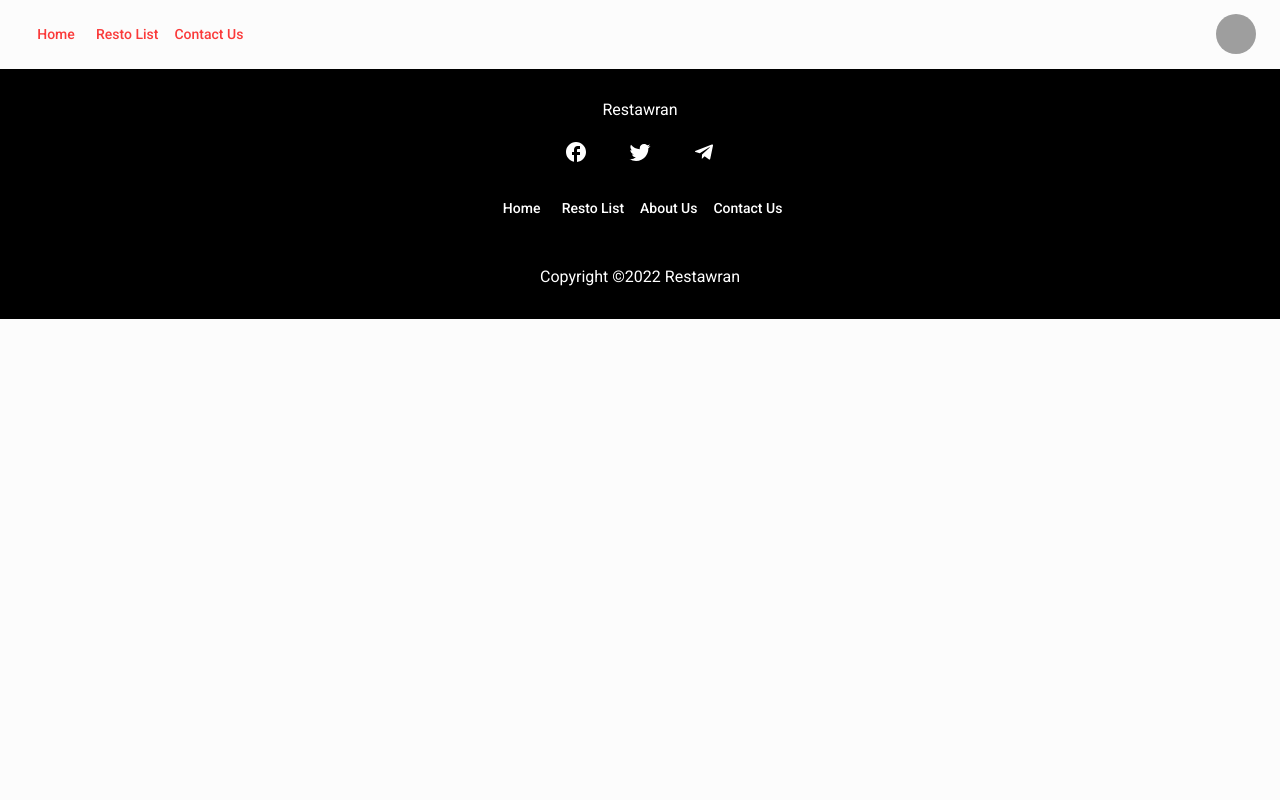
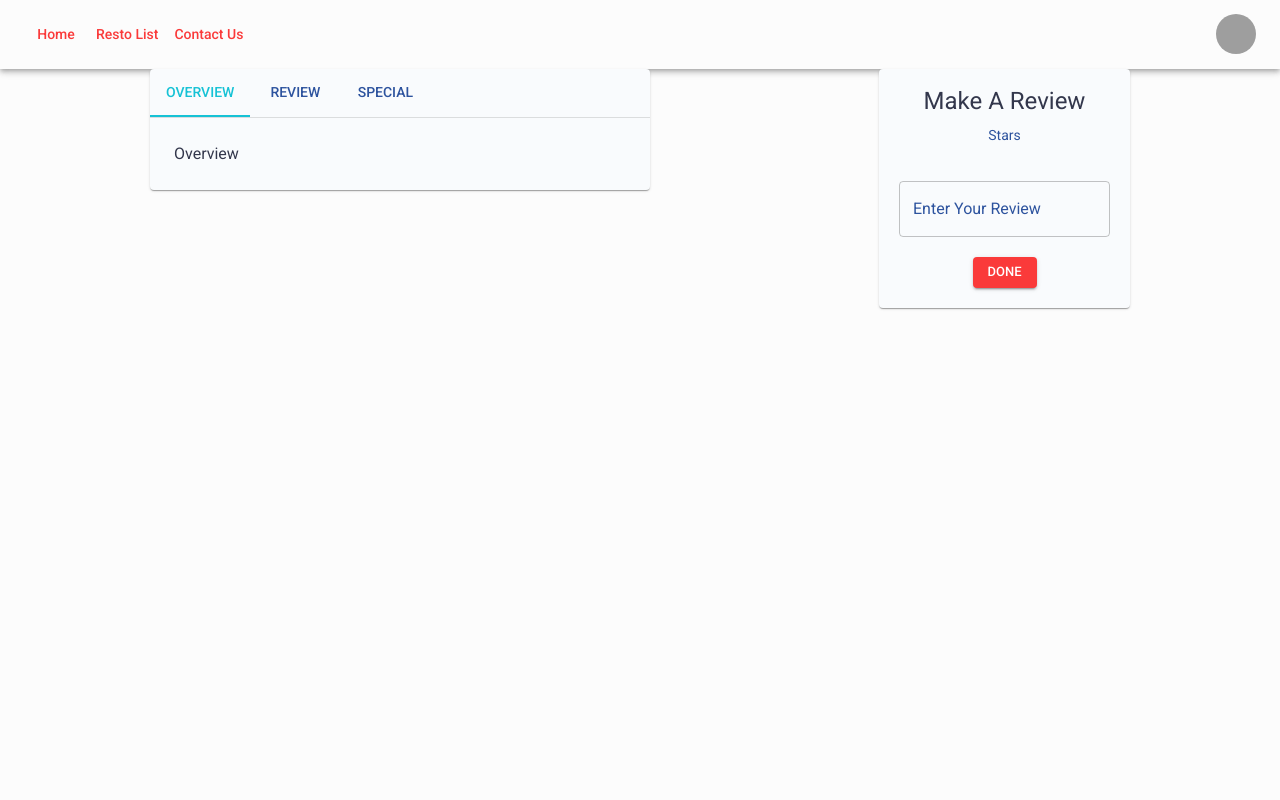
Before and after one commit to LEADER-REGINE/finals, a React (Create React App) app: page /ViewResto in a window 1280 px wide. Shown: the top 800 px of the page. Built offline with nearby package versions, Linux system fonts and the light colour scheme; grey boxes are pictures that could not be loaded.

Commit message:
viewresto

```diff
--- /dev/null
+++ b/src/component/viewRestoTab.js
@@ -0,0 +1,68 @@
+import * as React from 'react';
+import PropTypes from 'prop-types';
+import Tabs from '@mui/material/Tabs';
+import Tab from '@mui/material/Tab';
+import Typography from '@mui/material/Typography';
+import Box from '@mui/material/Box';
+
+function TabPanel(props) {
+  const { children, value, index, ...other } = props;
+
+  return (
+    <div
+      role="tabpanel"
+      hidden={value !== index}
+      id={`simple-tabpanel-${index}`}
+      aria-labelledby={`simple-tab-${index}`}
+      {...other}
+    >
+      {value === index && (
+        <Box sx={{ p: 3 }}>
+          <Typography>{children}</Typography>
+        </Box>
+      )}
+    </div>
+  );
+}
+
+TabPanel.propTypes = {
+  children: PropTypes.node,
+  index: PropTypes.number.isRequired,
+  value: PropTypes.number.isRequired,
+};
+
+function a11yProps(index) {
+  return {
+    id: `simple-tab-${index}`,
+    'aria-controls': `simple-tabpanel-${index}`,
+  };
+}
+
+export default function BasicTabs() {
+  const [value, setValue] = React.useState(0);
+
+  const handleChange = (event, newValue) => {
+    setValue(newValue);
+  };
+
+  return (
+    <Box sx={{ width: '100%' }}>
+      <Box sx={{ borderBottom: 1, borderColor: 'divider' }}>
+        <Tabs value={value} onChange={handleChange} aria-label="basic tabs example">
+          <Tab label="Overview" {...a11yProps(0)} />
+          <Tab label="Review" {...a11yProps(1)} />
+          <Tab label="Special" {...a11yProps(2)} />
+        </Tabs>
+      </Box>
+      <TabPanel value={value} index={0}>
+        Overview
+      </TabPanel>
+      <TabPanel value={value} index={1}>
+        Review
+      </TabPanel>
+      <TabPanel value={value} index={2}>
+        Special
+      </TabPanel>
+    </Box>
+  );
+}
--- a/src/pages/Home.js
+++ b/src/pages/Home.js
@@ -140,14 +140,7 @@ export default function Home() {
             </Grid>
 
 
-            <Box sx={{
-                backgroundImage: `url("https://gttp.imgix.net/320727/x/0/20-best-filipino-restaurants-in-metro-manila-philippines-must-try-local-dishes-11.jpg?auto=compress%2Cformat&ch=Width%2CDPR&dpr=1&ixlib=php-3.3.0&w=883")`
-        }}>
 
-
-
-
-            </Box>
 
 
 
--- /dev/null
+++ b/src/pages/ViewResto.js
@@ -0,0 +1,46 @@
+import React from 'react';
+import { Box, Typography, Paper, Button } from '@mui/material'
+import Card from '@mui/material/Card';
+import CardActions from '@mui/material/CardActions';
+import CardContent from '@mui/material/CardContent';
+import CardMedia from '@mui/material/CardMedia';
+import TextField from '@mui/material/TextField';
+import ViewRestoTab from '../component/viewRestoTab'
+
+
+export default function pages() {
+
+    return (
+
+        <Box sx={{ height: "1000px" }}>
+            <Box sx={{
+                display: 'flex',
+                direction: "row",
+                justifyContent: "space-between",
+                alignItems: "flex-start",
+                p:"0px 150px"
+            }}>
+                <Card sx={{ width: '500px' }}>
+                    <ViewRestoTab />
+                </Card>
+                <Card>
+                    <CardContent sx={{ textAlign: 'center' }}>
+                        <Typography gutterBottom variant="h5" component="div">
+                            Make A Review
+                        </Typography>
+                        <Typography variant="body2" color="text.secondary">
+                            Stars
+                        </Typography>
+                    </CardContent>
+                    <TextField id="outlined-basic" label="Enter Your Review" variant="outlined" sx={{m:"20px"}}/>
+                    <Box sx={{ textAlign: "center", mb: "20px" }}>
+                        <Button size="small" variant="contained" sx={{color:'white', backgroundColor:'#FA3A3A'}}>Done</Button>
+                    </Box>
+                </Card>
+            </Box>
+
+        </Box>
+
+    )
+
+}
--- a/src/router/index.js
+++ b/src/router/index.js
@@ -19,7 +19,7 @@ import {
 import Home from '../pages/Home';
 import Login from "../pages/Login";
 import Register from "../pages/Register";
-
+import ViewResto from "../pages/ViewResto";
 import Appbar from "../component/appbar";
 import Footer from "../component/footer";
 
@@ -91,6 +91,7 @@ export default function RouterComponent() {
           <Route exact component={Home} path="/" />
           <Route exact component={Login} path="/login" />
           <Route exact component={Register} path="/register" />
+          <Route exact component={ViewResto} path="/ViewResto" />v
         </Switch>
 
         <Footer />
```
